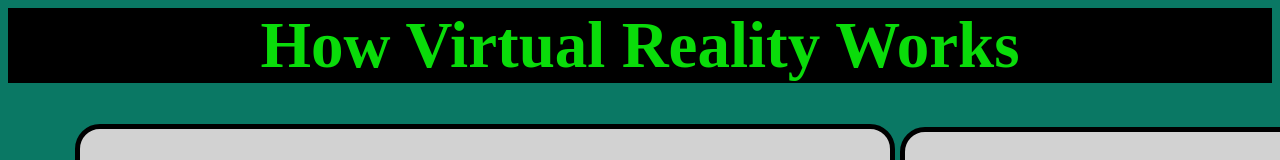
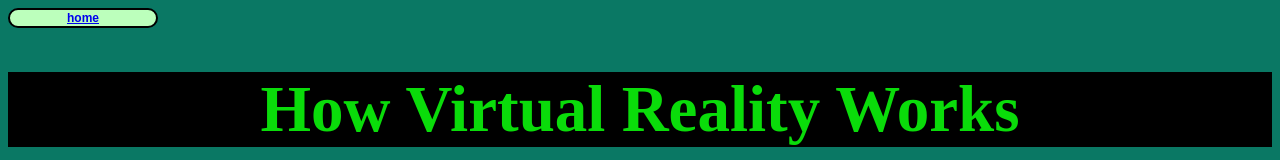
Before and after one commit to rg10253/pages, a plain HTML site: page vr.html in a window 1280 px wide. Shown: the top 160 px of the page. Drawn offline with Linux system fonts and the light colour scheme; grey boxes are pictures that could not be loaded.

Commit message:
Update vr.html

```diff
--- a/vr.html
+++ b/vr.html
@@ -51,7 +51,7 @@
     </style>
 </head>
 <body>
-
+ <button><a href = index.html target = _blank>home</a></button>
 <h1>How Virtual Reality Works</h1>
 <div class = "vid" style = "position:relative; left:890px;">
 <iframe width="560" height="315" src="https://www.youtube.com/embed/CoQyhIWNSK8?si=G-lR9bFDFW15XMwU" title="YouTube video player" frameborder="0" allow="accelerometer; autoplay; clipboard-write; encrypted-media; gyroscope; picture-in-picture; web-share" allowfullscreen></iframe>
```
